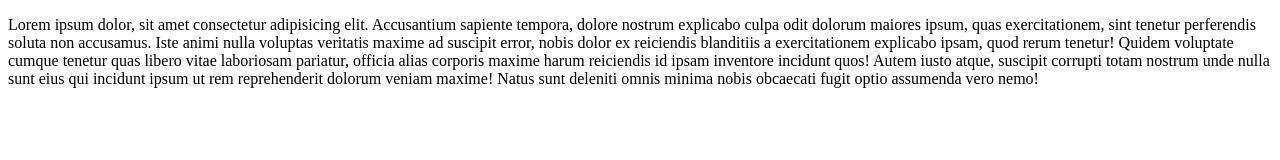
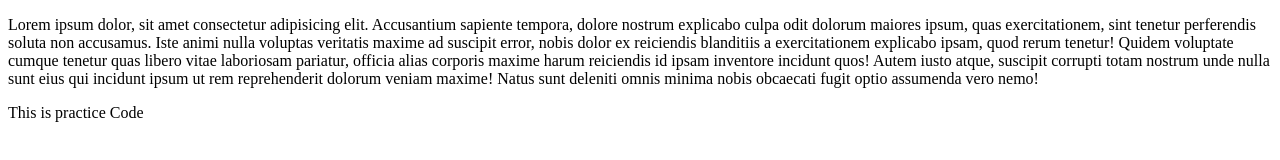
Before and after one commit to iamahsannaeem/aryaan-ali, a plain HTML site: page index.html in a window 1280 px wide. Drawn offline with Linux system fonts and the light colour scheme.

Commit message:
Some changes add in Practice Branch

```diff
--- a/index.html
+++ b/index.html
@@ -15,6 +15,7 @@
     corporis maxime harum reiciendis id ipsam inventore incidunt quos! Autem iusto atque, suscipit corrupti totam
     nostrum unde nulla sunt eius qui incidunt ipsum ut rem reprehenderit dolorum veniam maxime! Natus sunt deleniti
     omnis minima nobis obcaecati fugit optio assumenda vero nemo!</p>
+  <p>This is practice Code</p>
 </body>
 
 </html>
```
